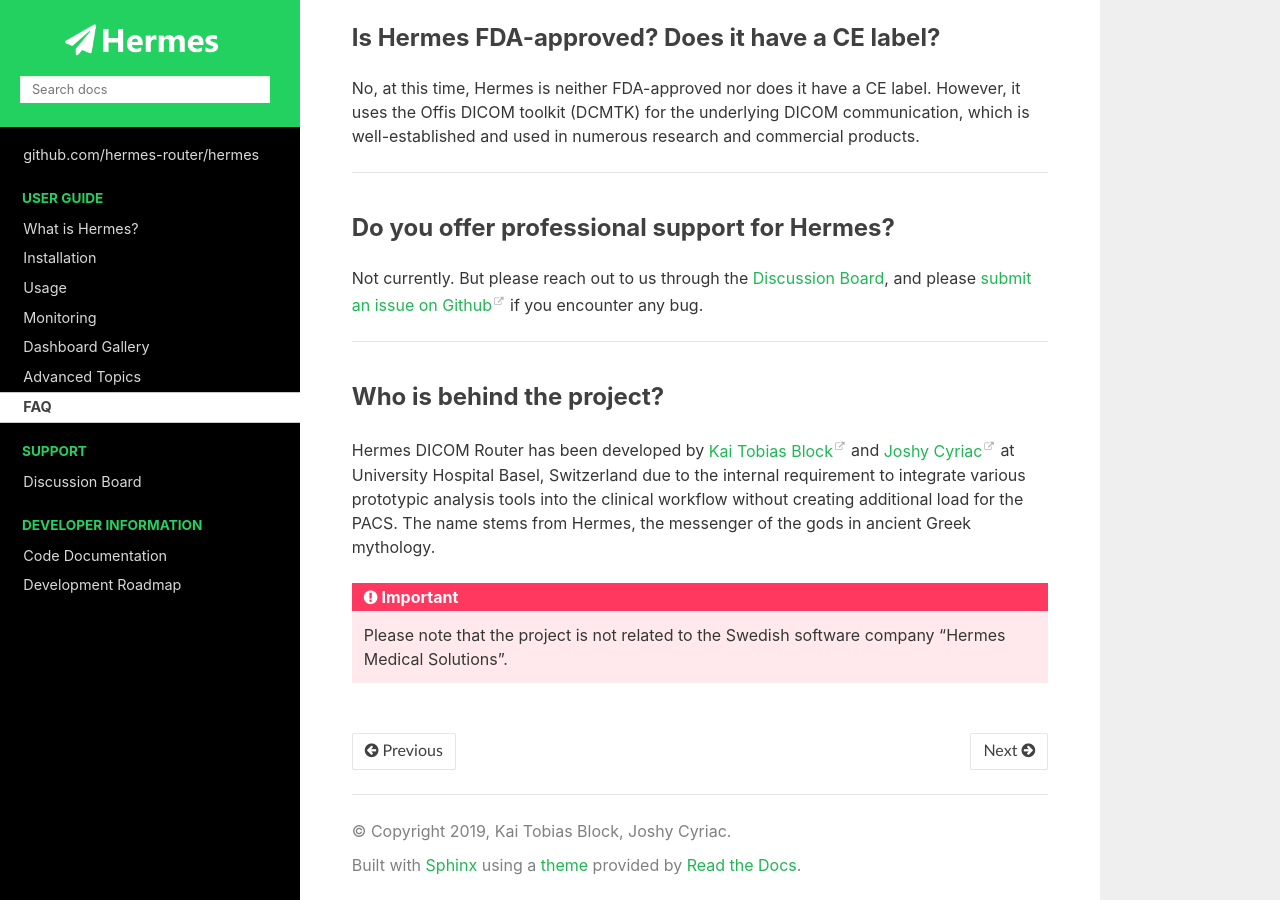
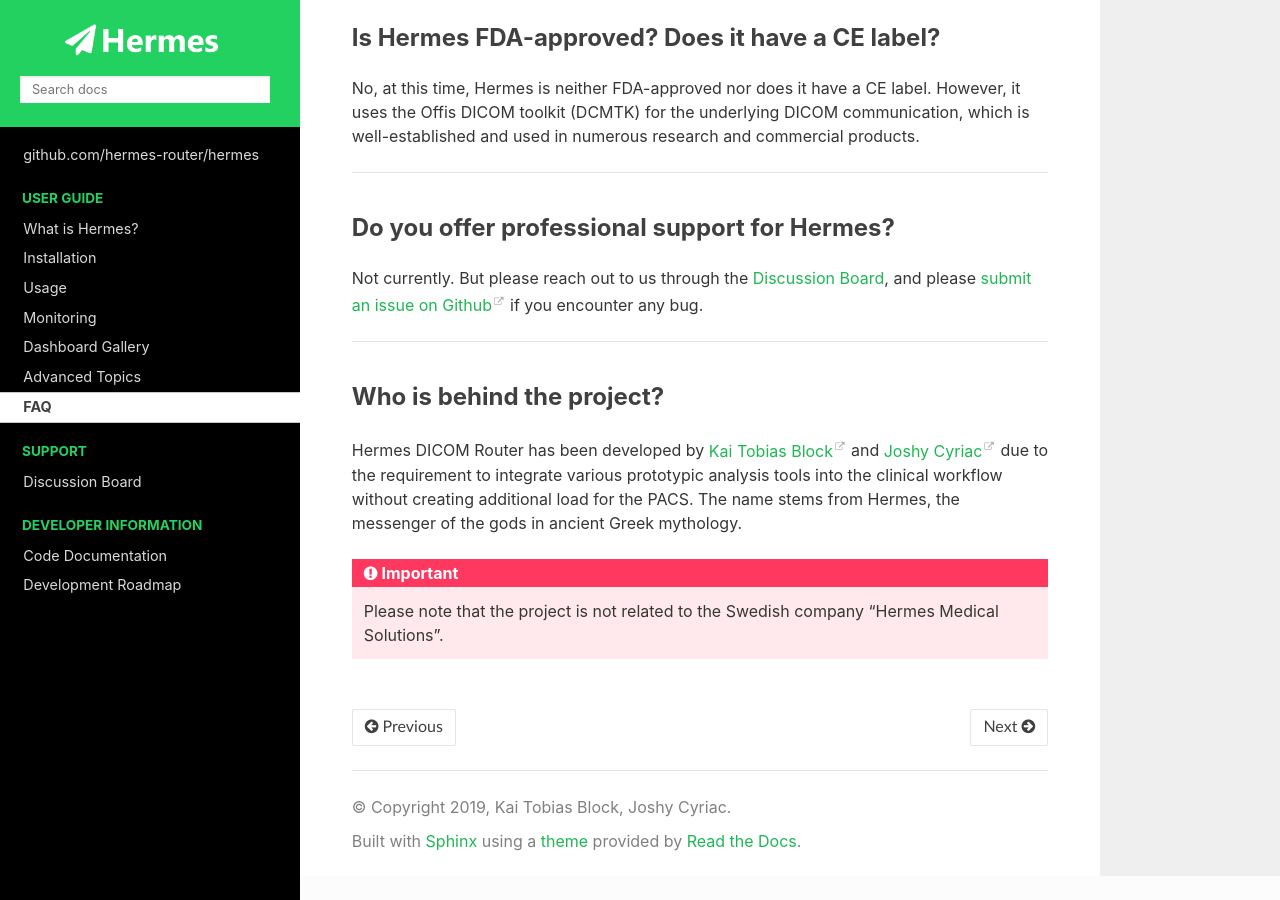
Before and after one commit to mercure-imaging/mercure, a Sphinx documentation site: the page built from docs/faq.rst, in a window 1280 px wide and 900 px high, scrolled down 1906 px. Built offline with Sphinx 7.4.7 and the Read the Docs theme 2.0.0, drawn with Linux system fonts in a browser that asks for light colours.

Commit message:
Updated docs

```diff
--- a/docs/faq.rst
+++ b/docs/faq.rst
@@ -62,6 +62,6 @@
 Who is behind the project?
 --------------------------
 
-Hermes DICOM Router has been developed by `Kai Tobias Block <http://ktblock.de/>`_  and `Joshy Cyriac <https://twitter.com/irrwitz/>`_ at University Hospital Basel, Switzerland due to the internal requirement to integrate various prototypic analysis tools into the clinical workflow without creating additional load for the PACS. The name stems from Hermes, the messenger of the gods in ancient Greek mythology.
+Hermes DICOM Router has been developed by `Kai Tobias Block <http://ktblock.de/>`_  and `Joshy Cyriac <https://twitter.com/irrwitz/>`_ due to the requirement to integrate various prototypic analysis tools into the clinical workflow without creating additional load for the PACS. The name stems from Hermes, the messenger of the gods in ancient Greek mythology.
 
-.. important:: Please note that the project is not related to the Swedish software company "Hermes Medical Solutions".
+.. important:: Please note that the project is not related to the Swedish company "Hermes Medical Solutions".
```
